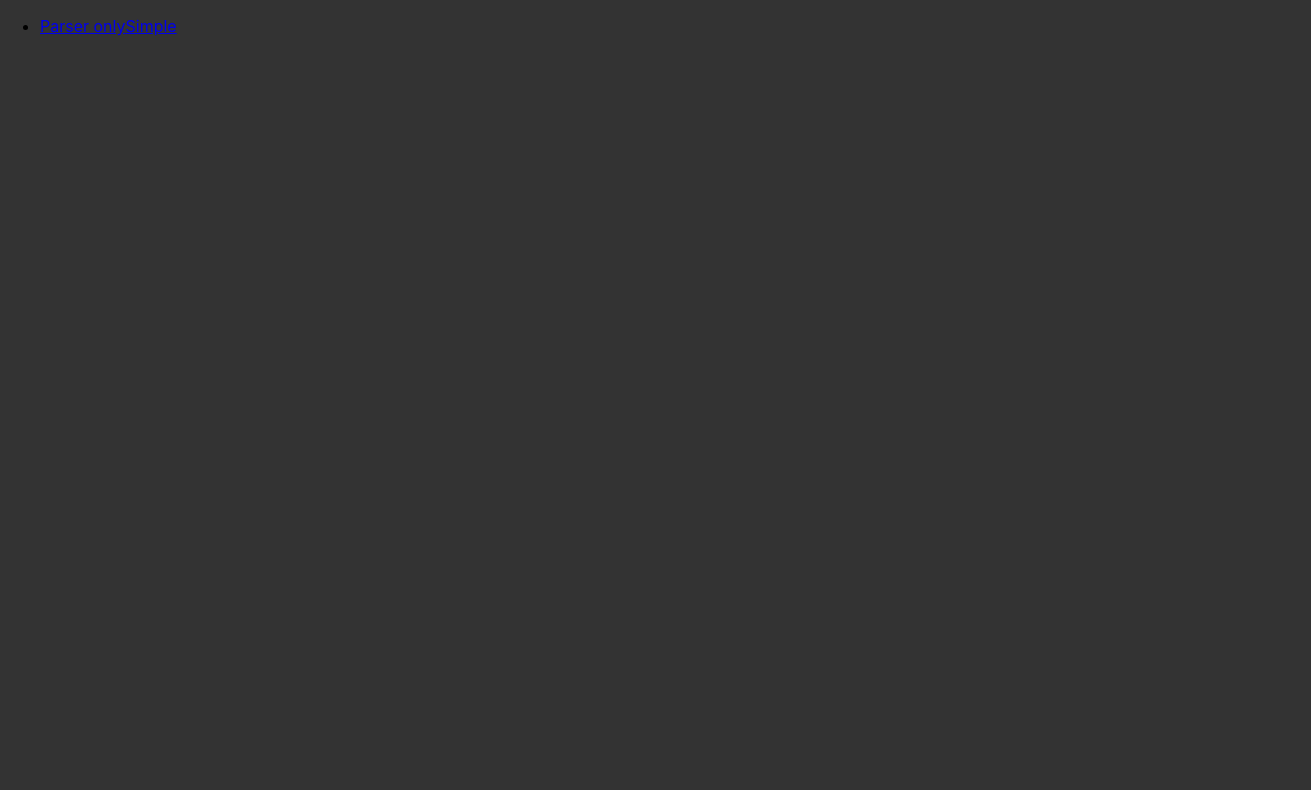
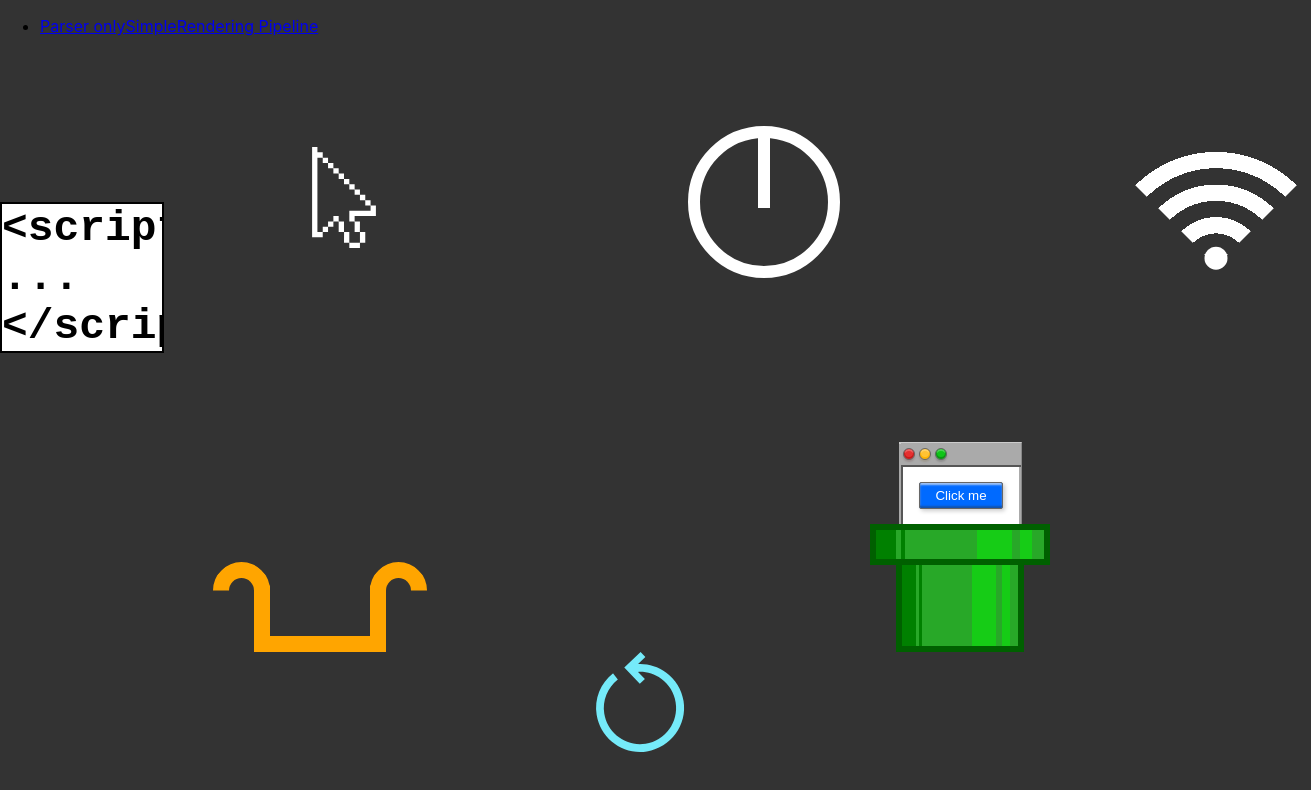
Before and after one commit to ejzimmer/event-loop-demos, a React (Create React App) app: page /rendering-pipeline in a window 1280 px wide. Shown: the top 790 px of the page, 1311 px wide, since content can reach past the window. Built offline with nearby package versions, Linux system fonts and the light colour scheme.

Commit message:
rendering pipeline looks ok

```diff
--- a/src/App.tsx
+++ b/src/App.tsx
@@ -1,4 +1,5 @@
 import { Switch, Route, Link } from "react-router-dom"
+import { RenderingPipeline } from "./pages/RenderingPipeline"
 import { ParserOnly } from "./pages/ParserOnly"
 import { Simple } from "./pages/Simple"
 
@@ -9,6 +10,7 @@ function App() {
         <li>
           <Link to="parser-only">Parser only</Link>
           <Link to="simple">Simple</Link>
+          <Link to="rendering-pipeline">Rendering Pipeline</Link>
         </li>
       </ul>
       <Switch>
@@ -18,6 +20,9 @@ function App() {
         <Route path="/simple">
           <Simple />
         </Route>
+        <Route path="/rendering-pipeline">
+          <RenderingPipeline />
+        </Route>
       </Switch>
     </>
   )
--- a/src/components/BrowserWindow.tsx
+++ b/src/components/BrowserWindow.tsx
@@ -5,6 +5,7 @@ const Container = styled.div`
   --control-colour: #aaa;
   --control-highlight: #ccc;
   --control-shadow: #888;
+  height: 100%;
 `
 
 const Chrome = styled.div`
@@ -96,11 +97,7 @@ const Button = styled.button`
   }
 `
 
-interface Props {
-  addTask: (task: string) => void
-}
-
-export function BrowserWindow({ addTask }: Props) {
+export function BrowserWindow() {
   return (
     <Container>
       <Chrome>
@@ -110,7 +107,7 @@ export function BrowserWindow({ addTask }: Props) {
           <WindowControl />
         </TitleBar>
         <Page>
-          <Button onClick={() => addTask("browser")}>Click me</Button>
+          <Button>Click me</Button>
         </Page>
       </Chrome>
     </Container>
--- a/src/components/EventLoop.tsx
+++ b/src/components/EventLoop.tsx
@@ -4,18 +4,14 @@ import { TaskQueues } from "./TaskQueues"
 import { TaskSource } from "./TaskSource"
 
 const Container = styled.div`
-  height: 700px;
-  padding: 50px;
-  padding-bottom: 150px;
-  display: flex;
-  flex-direction: column;
-  justify-content: space-between;
+  display: grid;
+  grid-template-rows: 1fr 1fr;
   box-sizing: border-box;
+  height: 75%;
 `
 
 const Sources = styled.div`
   display: flex;
-  flex-wrap: wrap;
   justify-content: space-between;
   align-items: center;
   width: 100%;
@@ -37,8 +33,8 @@ export function EventLoop({ sources, rendering }: Props) {
   const [tasks, setTasks] = useState<Task[]>([])
 
   const pushTask = (task: string) => {
-    setTasks([...tasks, { type: task, id: nextId }])
-    setNextId(nextId + 1)
+    setTasks((tasks) => [...tasks, { type: task, id: nextId }])
+    setNextId((nextId) => nextId + 1)
   }
 
   const popTask = () => {
@@ -60,26 +56,3 @@ export function EventLoop({ sources, rendering }: Props) {
     </Container>
   )
 }
-{
-  /* <script>
-
-  const width = 960;
-  const height = 700;
-
-  class EventLoop extends HTMLElement {
-
-    startTimer() {
-      this.queues.startTimer();
-    }
-
-    addTask(taskType) {
-      this.queues.addTask(taskType);
-    }
-
-    setScale(scale) {
-      this.style.transform = `translate(-50%, calc(-50% - 8px)) scale(${scale})`;
-    }
-  }
-</script>
-  */
-}
--- a/src/components/RenderingPipeline.tsx
+++ b/src/components/RenderingPipeline.tsx
@@ -1,17 +1,11 @@
 import styled from "styled-components"
 import { BrowserWindow } from "./BrowserWindow"
 
-const Container = styled.div`
-  display: flex;
-  flex-direction: column;
-  margin-top: 5vh;
-`
-
 const BrowserWindowContainer = styled.div`
-  height: 30vh;
   width: 95%;
   margin: auto;
   z-index: -1;
+  height: 10vh;
 `
 
 const Pipe = styled.div`
@@ -19,7 +13,7 @@ const Pipe = styled.div`
   --midgreen: #28a828;
   width: 16vh;
   max-width: 100%;
-  height: 33vh;
+  height: 16vh;
   border: 6px solid #006000;
   background: linear-gradient(
     to right,
@@ -62,19 +56,15 @@ const Timer = styled.div`
   right: 0;
 `
 
-interface Props {
-  addTask: (task: string) => void
-}
-
-export function RenderingPipeline({ addTask }: Props) {
+export function RenderingPipeline() {
   return (
-    <Container>
+    <>
       <BrowserWindowContainer>
-        <BrowserWindow addTask={addTask} />
+        <BrowserWindow />
       </BrowserWindowContainer>
       <Pipe />
       <Timer />
-    </Container>
+    </>
   )
 }
 
--- a/src/components/Task.tsx
+++ b/src/components/Task.tsx
@@ -42,11 +42,9 @@ export function Task({ running, popTask }: Props) {
 
   useEffect(() => {
     if (running) {
-      setHeight("0")
+      requestAnimationFrame(() => requestAnimationFrame(() => setHeight("0")))
     }
   }, [running])
-  // set animation state to playing if running = true
-  // on animation end, call pop
 
   return <Item duration={duration} height={height} onTransitionEnd={popTask} />
 }
--- a/src/components/TaskQueues.tsx
+++ b/src/components/TaskQueues.tsx
@@ -6,18 +6,19 @@ import { RenderingPipeline } from "./RenderingPipeline"
 import { TaskQueue } from "./TaskQueue"
 
 const Container = styled.div`
-  display: flex;
-  justify-content: space-around;
+  display: grid;
+  grid-template-columns: 1fr 1fr;
   position: relative;
   --queue-width: 100px;
   margin: 0 auto;
-  min-height: calc(var(--queue-width * 2));
+  width: 100%;
+  justify-items: center;
 `
 
 const RenderingPipelineContainer = styled.div`
   max-width: 25%;
-  margin: 0 3vw;
-  padding-top: 5vh;
+  align-self: end;
+  justify-self: center;
 `
 
 interface Props {
@@ -30,11 +31,11 @@ export function TaskQueues({ rendering = true, tasks, popTask }: Props) {
   return (
     <Container>
       <TaskQueue tasks={tasks} popTask={popTask} />
-      {/* {rendering && (
+      {rendering && (
         <RenderingPipelineContainer>
-          <RenderingPipeline addTask={addTask} />
+          <RenderingPipeline />
         </RenderingPipelineContainer>
-      )} */}
+      )}
       <QueueSelector running={tasks.length > 0} />
     </Container>
   )
--- a/src/components/TaskSource.tsx
+++ b/src/components/TaskSource.tsx
@@ -55,22 +55,22 @@ interface Props {
 }
 
 export function TaskSource({ type, pushTask }: Props) {
-  const [threads, setThreads] = useState<{ id: number; time: string }[]>([])
+  const [threads, setThreads] = useState<{ id: number; time: number }[]>([])
   const [nextId, setNextId] = useState(0)
 
   const isAsync = asyncTasks.includes(type)
 
   const addTask = () => {
-    isAsync ? pushThread(`${Math.random() * 4 + 2}s`) : pushTask(type)
+    isAsync ? pushThread(Math.random() * 4 + 2) : pushTask(type)
   }
 
-  const pushThread = (time: string) => {
-    setThreads([...threads, { id: nextId, time }])
+  const pushThread = (time: number) => {
+    setThreads((threads) => [...threads, { id: nextId, time }])
     setNextId((nextId) => nextId + 1)
   }
 
   const removeThread = (id: number) => {
-    setThreads(threads.filter((thread) => thread.id !== id))
+    setThreads((threads) => threads.filter((thread) => thread.id !== id))
     pushTask(type)
   }
 
@@ -102,14 +102,18 @@ function AsyncTask({
   id: number
   type: string
   removeThread: (id: number) => void
-  time: string
+  time: number
 }) {
   const [transform, setTransform] = useState("")
 
   useEffect(() => {
-    requestAnimationFrame(() =>
-      requestAnimationFrame(() => setTransform("rotate(1turn)"))
-    )
+    if (type === "timer") {
+      requestAnimationFrame(() =>
+        requestAnimationFrame(() => setTransform("rotate(1turn)"))
+      )
+    } else {
+      setTimeout(end, time * 1000)
+    }
   }, [])
 
   const end = () => {
@@ -122,7 +126,7 @@ function AsyncTask({
         <div
           className={type}
           style={{
-            transitionDuration: time,
+            transitionDuration: `${time}s`,
             transform,
           }}
           onTransitionEndCapture={end}
@@ -138,48 +142,6 @@ function AsyncTask({
 {
   /* <style>
 
-    .timer.go {
-      transform: rotate(1turn);
-    }
-
-    .network {
-      width: var(--width);
-      height: var(--width);
-      margin: auto;
-      background: repeating-radial-gradient(circle at bottom left, white, white 9%, transparent 9%, transparent 18%);
-      border-top-right-radius: 100%;
-      transform-origin: bottom left;
-      transform:  translateX(50%) rotate(-.125turn);
-      position: relative;
-    }
-    .network::after {
-      content: '';
-      display: block;
-      width: 18%;
-      height: 18%;
-      border-radius: 50%;
-      background-color: white;
-      position: absolute;
-      left: -4.5%;
-      bottom: -4.5%;
-    }
-    .thread .network {
-      animation: wifi 3s infinite steps(3);
-    }
-    @keyframes wifi {
-      from {
-        background: none;
-      }
-      33% {
-        background: radial-gradient(circle at bottom left, transparent, transparent 18%, white 18%, white 27%, transparent 27%);
-      }
-      66% {
-        background: radial-gradient(circle at bottom left, transparent, transparent 36%, white 36%, white 45%, transparent 45%);
-      }
-      to {
-        background: radial-gradient(circle at bottom left, transparent, transparent 54%, white 54%, white 63%, transparent 63%);
-      }
-    }
     .network:hover {
       transform:  translateX(50%) rotate(-.125turn);
     }
--- a/src/components/task-source.css
+++ b/src/components/task-source.css
@@ -53,3 +53,69 @@
   transform: scale(0.4);
   transform-origin: 20% top;
 }
+
+.network {
+  width: var(--width);
+  height: var(--width);
+  margin: auto;
+  background: repeating-radial-gradient(
+    circle at bottom left,
+    white,
+    white 9%,
+    transparent 9%,
+    transparent 18%
+  );
+  border-top-right-radius: 100%;
+  transform-origin: bottom left;
+  transform: translateX(50%) rotate(-0.125turn);
+  position: relative;
+}
+.network::after {
+  content: "";
+  display: block;
+  width: 18%;
+  height: 18%;
+  border-radius: 50%;
+  background-color: white;
+  position: absolute;
+  left: -4.5%;
+  bottom: -4.5%;
+}
+.thread-item .network {
+  animation: wifi 3s infinite steps(3);
+}
+@keyframes wifi {
+  from {
+    background: none;
+  }
+  33% {
+    background: radial-gradient(
+      circle at bottom left,
+      transparent,
+      transparent 18%,
+      white 18%,
+      white 27%,
+      transparent 27%
+    );
+  }
+  66% {
+    background: radial-gradient(
+      circle at bottom left,
+      transparent,
+      transparent 36%,
+      white 36%,
+      white 45%,
+      transparent 45%
+    );
+  }
+  to {
+    background: radial-gradient(
+      circle at bottom left,
+      transparent,
+      transparent 54%,
+      white 54%,
+      white 63%,
+      transparent 63%
+    );
+  }
+}
--- a/src/index.css
+++ b/src/index.css
@@ -6,9 +6,14 @@ body {
   -webkit-font-smoothing: antialiased;
   -moz-osx-font-smoothing: grayscale;
   background-color: #333;
+  height: 100vh;
 }
 
 code {
   font-family: source-code-pro, Menlo, Monaco, Consolas, "Courier New",
     monospace;
 }
+
+#root {
+  height: 100%;
+}
--- /dev/null
+++ b/src/pages/RenderingPipeline.tsx
@@ -0,0 +1,7 @@
+import { EventLoop } from "../components/EventLoop"
+
+const sources = ["html", "browser", "timer", "network"]
+
+export function RenderingPipeline() {
+  return <EventLoop sources={sources} rendering={true} />
+}
```
